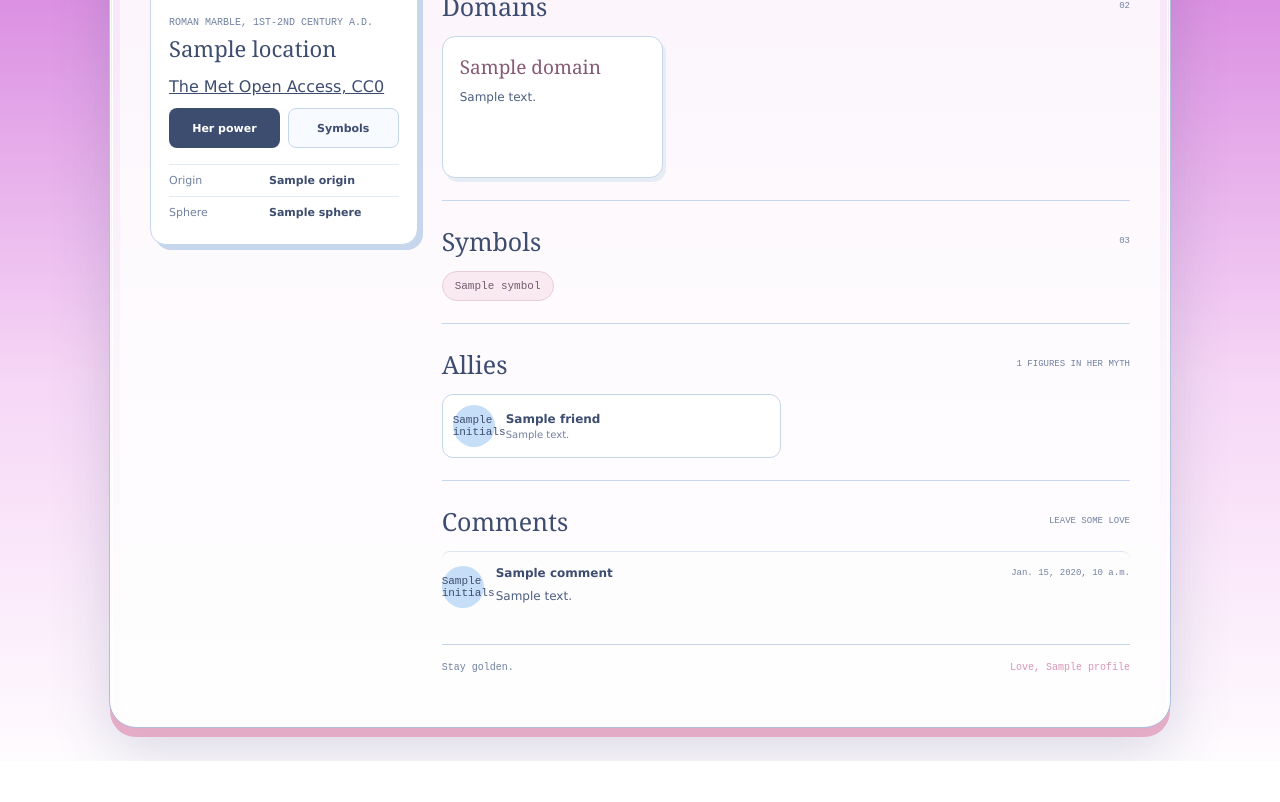
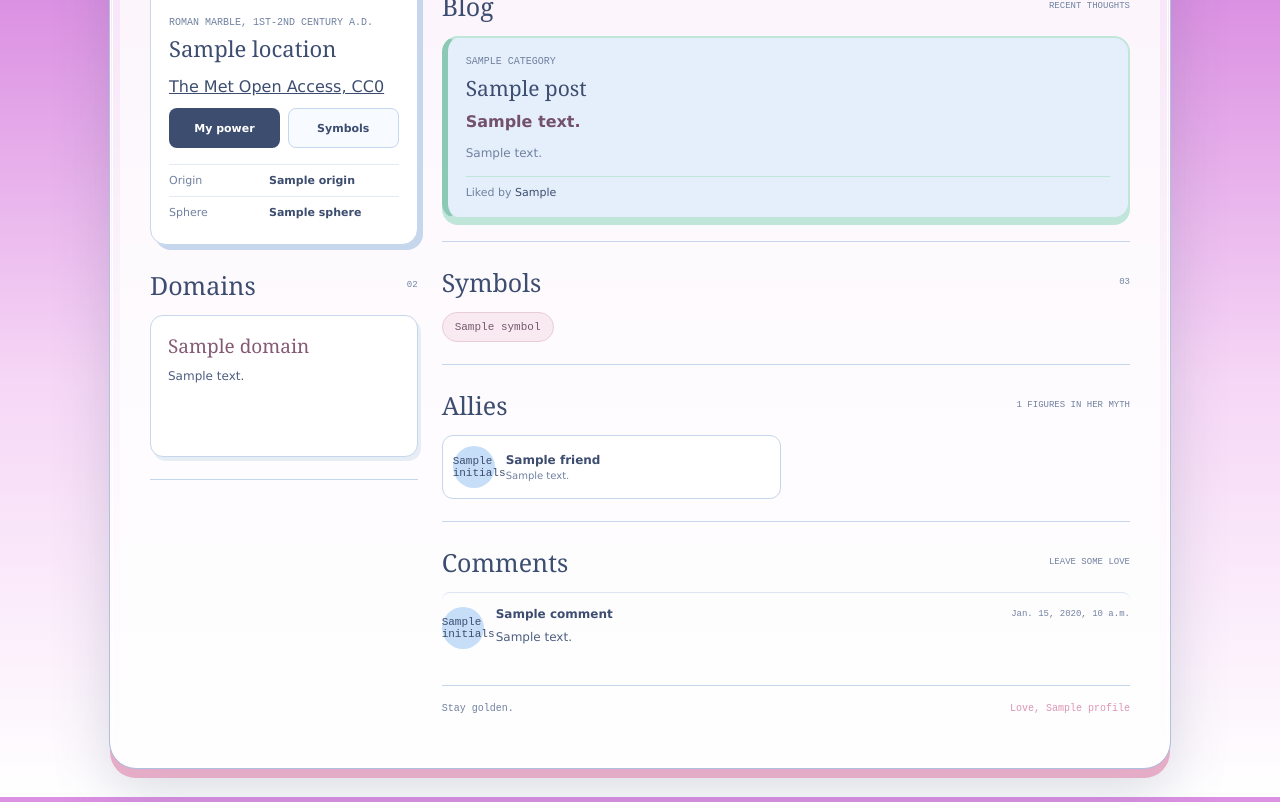
Before and after one commit to F3stive-Ya/AphroditeSite, a Django app: template aphroSite/templates/home/index.html in a window 1280 px wide. Shown: the part 803-1605 px from the top of the page. Before the commit the page ends 1564 px from the top, so only its background shows below. Run offline with Django 5.2, Linux system fonts and the light colour scheme; the template is opened without the code that fills it: most values are stand-ins (such as "Sample title", 1, 10 or a date in 2020).

Commit message:
added blog, language, and info page

```diff
--- a/aphroSite/home/static/home/pages.css
+++ b/aphroSite/home/static/home/pages.css
@@ -45,6 +45,53 @@
 
 .info-columns .future-note {
     max-width: none;
+}
+
+.blog-list {
+    display: grid;
+    gap: 10px;
+}
+
+.blog-post {
+    padding: 18px;
+    background: #e5effb;
+    border: 2px solid #bfe6d9;
+    border-left: 6px solid #8cc9b5;
+    border-radius: 16px;
+    box-shadow: 0 6px 0 #bfe6d9;
+}
+
+.blog-post h3 {
+    margin: 7px 0;
+    font-family: Georgia, "Times New Roman", serif;
+    font-size: 21px;
+    font-weight: 400;
+}
+
+.blog-excerpt {
+    margin: 0 0 8px;
+    color: #73516a;
+    font-weight: 700;
+    line-height: 1.6;
+}
+
+.blog-body {
+    margin: 0;
+    color: var(--muted);
+    font-size: 12px;
+    line-height: 1.7;
+}
+
+.blog-likes {
+    margin: 13px 0 0;
+    padding-top: 9px;
+    color: var(--ink);
+    border-top: 1px solid #bfe6d9;
+    font-size: 11px;
+}
+
+.blog-likes span {
+    color: var(--muted);
 }
 
 .info-magic-note {
--- a/aphroSite/templates/home/index.html
+++ b/aphroSite/templates/home/index.html
@@ -16,7 +16,7 @@
                 <p class="profile-handle">{{ profile.handle }}</p>
             </div>
             <div class="mood-note">
-                <span class="eyebrow">HER SPHERE</span>
+                <span class="eyebrow">MY SPHERE</span>
                 <strong>{{ profile.mood }}</strong>
             </div>
         </section>
@@ -33,7 +33,7 @@
                         <a class="artwork-credit" href="https://commons.wikimedia.org/wiki/File:Marble_statue_of_Aphrodite_MET_DP142564.jpg" target="_blank" rel="noopener noreferrer">The Met Open Access, CC0</a>
                     </div>
                     <div class="identity-actions">
-                        <a class="action-primary" href="#power">Her power</a>
+                        <a class="action-primary" href="#power">My power</a>
                         <a class="action-secondary" href="#symbols">Symbols</a>
                     </div>
                     <dl class="profile-facts">
@@ -41,12 +41,23 @@
                         <div><dt>Sphere</dt><dd>{{ profile.sphere }}</dd></div>
                     </dl>
                 </article>
+                <section class="content-section" id="domains">
+                    <div class="section-heading"><h2>Domains</h2><span>02</span></div>
+                    <div class="domain-grid" style="display: grid; grid-template-columns: 1fr;">
+                        {% for domain in profile.domains %}
+                            <article class="domain-card" style="width: 100%;">
+                                <h3>{{ domain.name }}</h3>
+                                <p>{{ domain.description }}</p>
+                            </article>
+                        {% endfor %}
+                    </div>
+                </section>
             </aside>
 
             <div class="profile-content">
                 <section class="power-panel" id="power" aria-labelledby="power-title">
                     <div>
-                        <p class="eyebrow">THE SOURCE OF HER INFLUENCE</p>
+                        <p class="eyebrow">THE SOURCE OF MY INFLUENCE</p>
                         <h2 id="power-title">{{ profile.headline }}</h2>
                         <p>{{ profile.power_description }}</p>
                     </div>
@@ -54,17 +65,20 @@
                 </section>
 
                 <section class="content-section" id="about">
-                    <div class="section-heading"><h2>Her nature</h2><span>01</span></div>
+                    <div class="section-heading"><h2>My nature</h2><span>01</span></div>
                     <p class="about-copy">{{ profile.about }}</p>
                 </section>
 
-                <section class="content-section" id="domains">
-                    <div class="section-heading"><h2>Domains</h2><span>02</span></div>
-                    <div class="domain-grid">
-                        {% for domain in profile.domains %}
-                            <article class="domain-card">
-                                <h3>{{ domain.name }}</h3>
-                                <p>{{ domain.description }}</p>
+                <section class="content-section" id="blog" aria-labelledby="blog-title">
+                    <div class="section-heading"><h2 id="blog-title">Blog</h2><span>RECENT THOUGHTS</span></div>
+                    <div class="blog-list">
+                        {% for post in profile.posts %}
+                            <article class="blog-post">
+                                <p class="eyebrow">{{ post.category }}</p>
+                                <h3>{{ post.title }}</h3>
+                                <p class="blog-excerpt">{{ post.excerpt }}</p>
+                                <p class="blog-body">{{ post.body }}</p>
+                                <p class="blog-likes"><span>Liked by</span> {{ post.liked_by|join:", " }}</p>
                             </article>
                         {% endfor %}
                     </div>
```
Also changed, not shown: aphroSite/home/tests.py (+23 -0 lines), aphroSite/home/views.py (+24 -4 lines), aphroSite/templates/home/info.html (+26 -5 lines).
